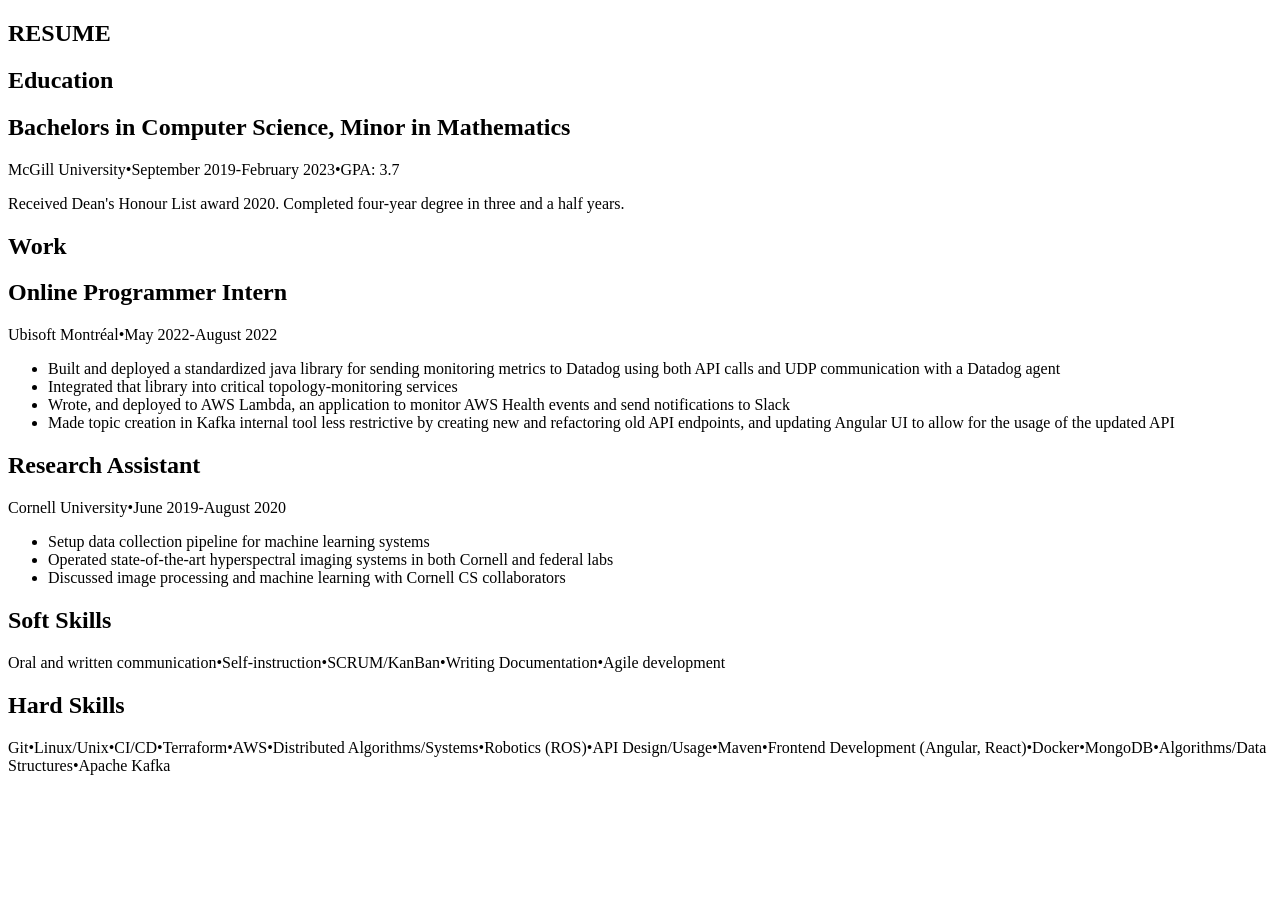
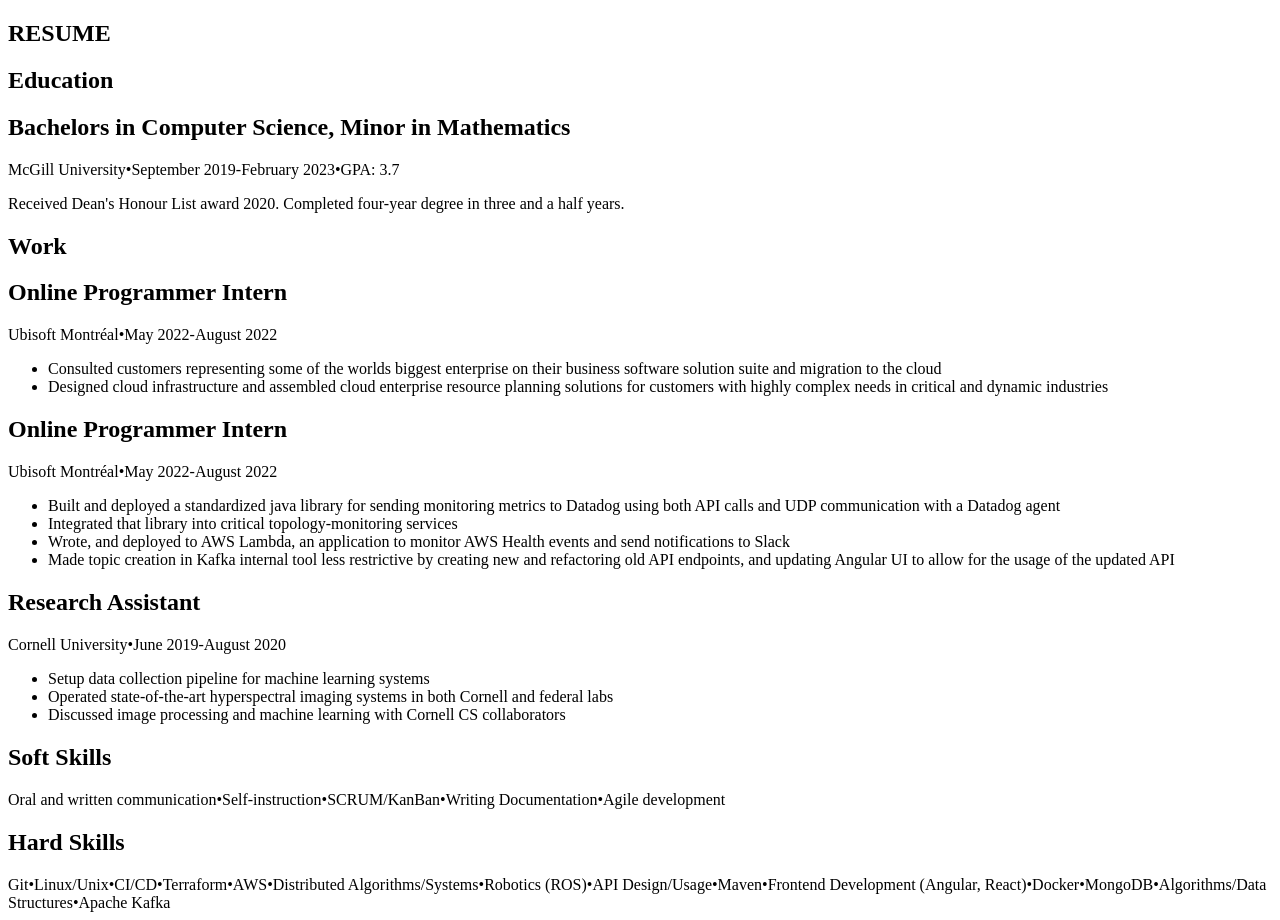
Before and after one commit to owenglahn/resume-site, a Next.js app in the folder frontend/: page /Resume in a window 1280 px wide. Before the commit the page ends 800 px from the top, so only its background shows below. Built offline with nearby package versions, Linux system fonts and the light colour scheme.

Commit message:
Add Sap experience

```diff
--- a/frontend/package.json
+++ b/frontend/package.json
@@ -15,7 +15,7 @@
     "react": "^18.2.0",
     "react-bootstrap": "^2.7.2",
     "react-dom": "^18.2.0",
-    "react-router-dom": "^6.8.1",
+    "react-router-dom": "^6.12.1",
     "react-router-hash-link": "^2.4.3",
     "react-scripts": "5.0.1",
     "typescript": "^4.9.5",
--- a/frontend/src/dataDef.tsx
+++ b/frontend/src/dataDef.tsx
@@ -23,6 +23,22 @@ export const education: ITimeLineItem[] = [
 ];
 
 export const work: ITimeLineItem[] = [
+    {
+        date: "May 2022-August 2022",
+        location: "Ubisoft Montréal",
+        title: "Online Programmer Intern",
+        content:
+        <ul className="list-disc">
+            <li>
+                Consulted customers representing some of the worlds biggest enterprise on their business
+                software solution suite and migration to the cloud
+            </li>
+            <li>
+                Designed cloud infrastructure and assembled cloud enterprise resource planning solutions
+                for customers with highly complex needs in critical and dynamic industries
+            </li>
+        </ul>
+    },
     {
         date: "May 2022-August 2022",
         location: "Ubisoft Montréal",
```
Also changed, not shown: frontend/src/index.tsx (+12 -0 lines), 1 other file (tests, documents, lock files or other folders).
